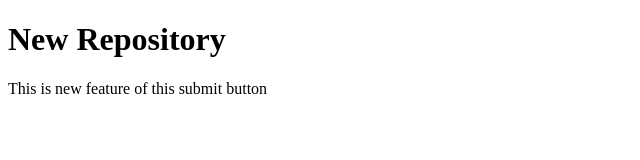
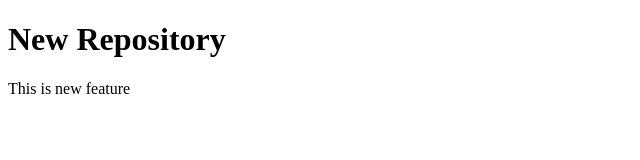
Before and after one commit to kharadimihir/localRepo, a plain HTML site: page index.html in a window 1280 px wide. Shown: the whole page, without its empty margins (0-640 px from the left). Drawn offline with Linux system fonts and the light colour scheme.

Commit message:
Remove button

```diff
--- a/index.html
+++ b/index.html
@@ -7,6 +7,6 @@
 </head>
 <body>
     <h1>New Repository</h1>
-    <p>This is new feature of this submit button</p>
+    <p>This is new feature</p>
 </body>
 </html>
```
